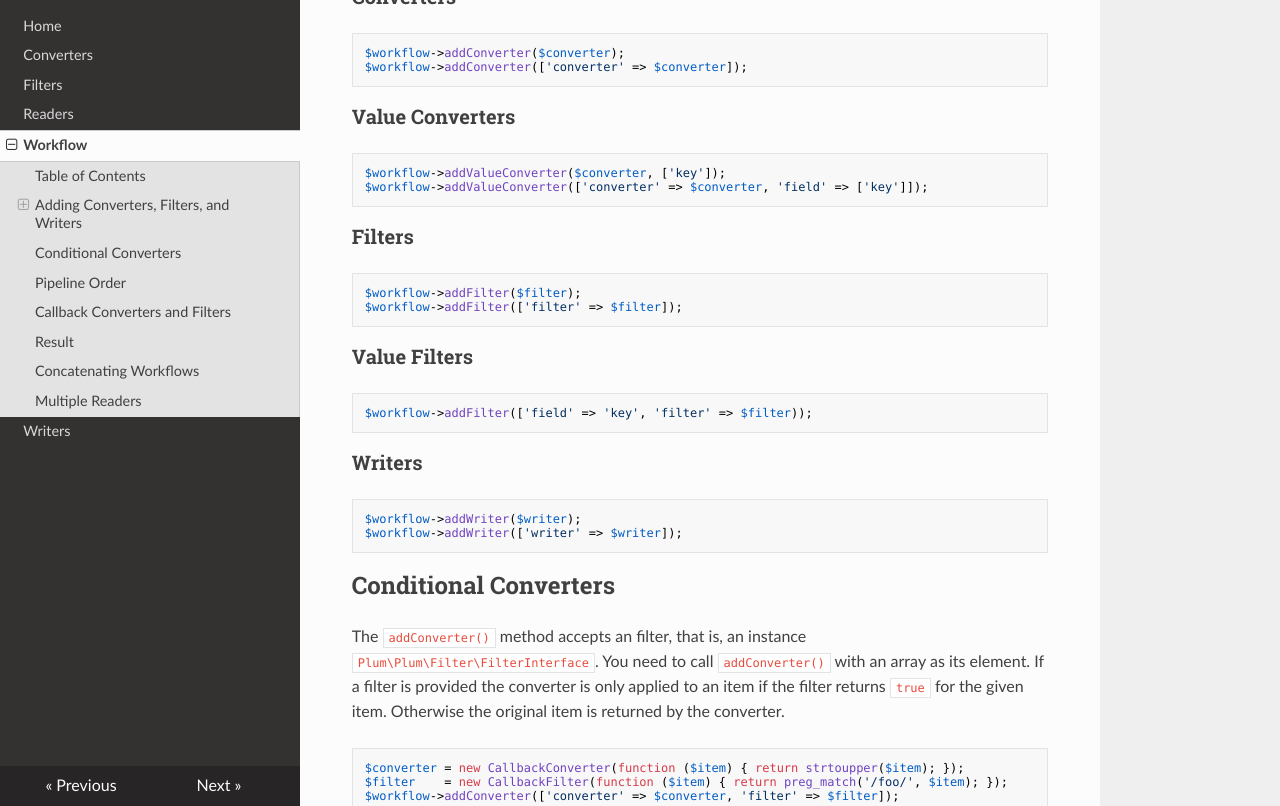
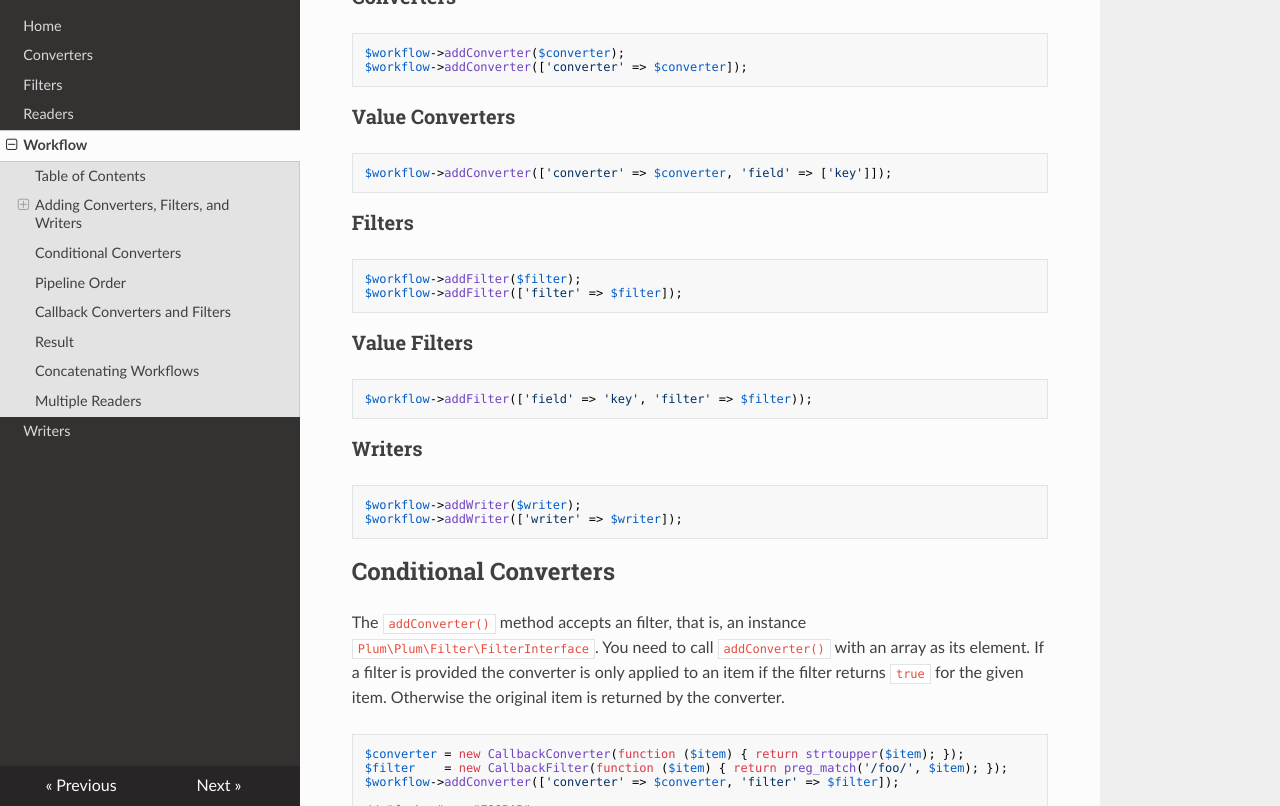
Before and after one commit to plumphp/plum, an MkDocs documentation site: the page built from docs/workflow.md, in a window 1280 px wide and 900 px high, scrolled down 830 px, cut to the strip 94-900 px from the top of the window. Built offline with MkDocs 1.6.1, drawn with Linux system fonts in a browser that asks for light colours; nearby versions of some CDN libraries.

Commit message:
Small fixes in docs

````diff
--- a/docs/workflow.md
+++ b/docs/workflow.md
@@ -37,8 +37,7 @@ $workflow->addConverter(['converter' => $converter]);
 ### Value Converters
 
 ```php
-$workflow->addValueConverter($converter, ['key']);
-$workflow->addValueConverter(['converter' => $converter, 'field' => ['key']]);
+$workflow->addConverter(['converter' => $converter, 'field' => ['key']]);
 ```
 
 ### Filters
````
Also changed, not shown: docs/writers.md (+0 -3 lines).
